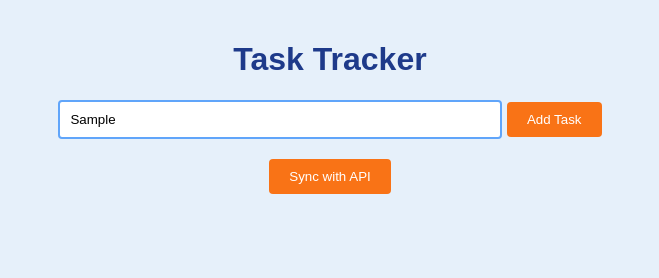
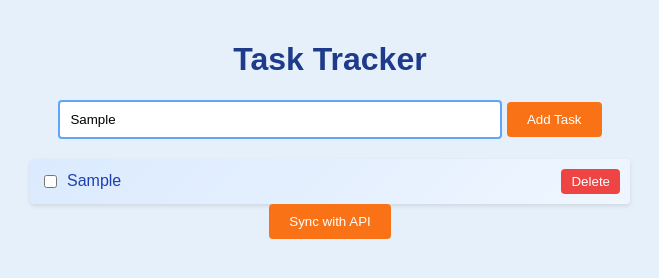
Before and after one commit to JesusBejar/ThreePracticeProjectsTS, a website built with Vite: page Task-Tracker/index.html in a window 1280 px wide. Both pictures are taken after typing "Sample" into the empty fields and a click on the button "Add Task". Shown: the whole page, without its empty margins (310-969 px from the left). Built offline with nearby package versions, Linux system fonts and the light colour scheme.

Commit message:
added template literal and injected into HTML

```diff
--- a/Task-Tracker/index.html
+++ b/Task-Tracker/index.html
@@ -5,6 +5,7 @@
   <meta name="viewport" content="width=device-width, initial-scale=1.0">
   <title>Task Tracker</title>
   <link rel="stylesheet" href="./src/style.css">
+  <script src="./src/main.ts" type="module"></script>
 </head>
 <body>
   <div class="container">
--- a/Task-Tracker/src/main.ts
+++ b/Task-Tracker/src/main.ts
@@ -2,7 +2,7 @@
 const input = document.querySelector("#task-title") as HTMLInputElement
 const addBtn = document.querySelector("#add-task") as HTMLButtonElement;
 const localList = document.querySelector("#task-list") as HTMLDivElement
-// const saveBtn = document.querySelector("#sync-btn")
+const saveBtn = document.querySelector("#sync-btn")
 
 console.log('zero')
 // event listener to add event to local list
@@ -15,9 +15,14 @@ addBtn.addEventListener('click', (e: MouseEvent) => {
 // create list item function
 function createItem(input: string) {
     console.log('two')
-    const item = document.createElement('p')
-    item.innerHTML = input
-    localList.append(item)
+    const item = `
+        <div class="task" data-id="temp-${Date.now()}">
+      <input type="checkbox" class="task-check">
+      <span class="task-title">${input}</span>
+      <button class="delete-btn">Delete</button>
+    </div>`;
+    // what is beforeend??
+    localList.insertAdjacentHTML("beforeend", item)
 }
 
 // event listener to delete from local list
```
